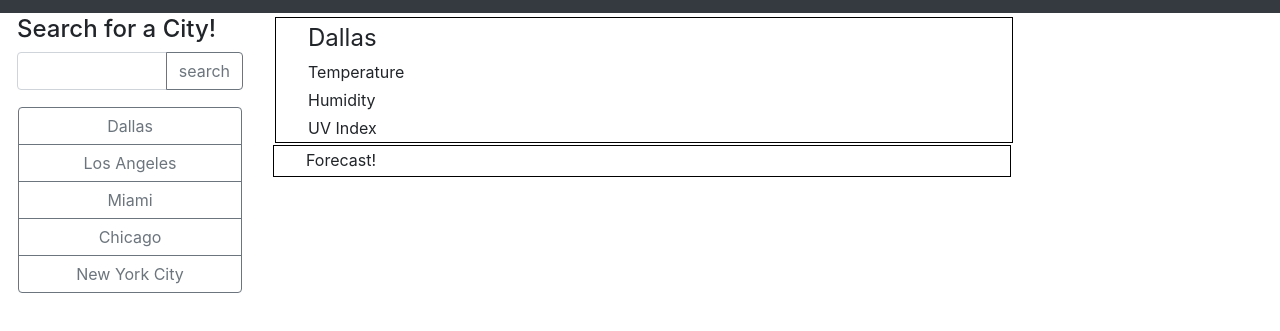
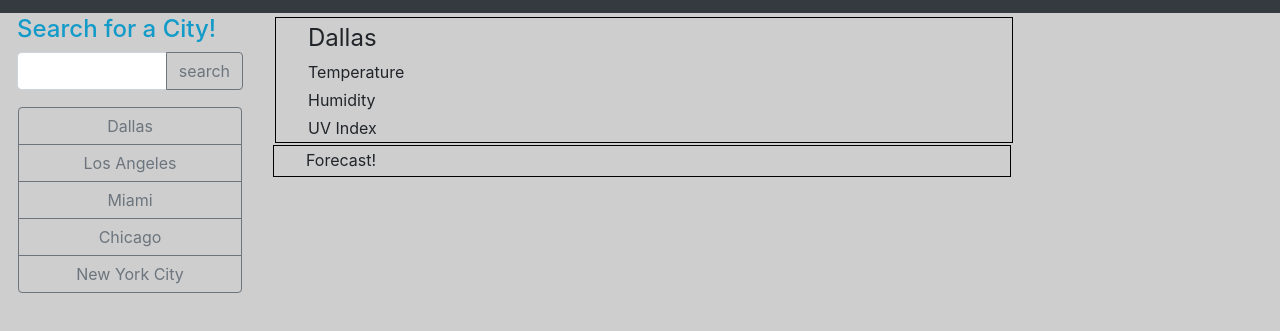
Before and after one commit to Rkhan93/Weather-Dashboard, a plain HTML site: page index.html in a window 1280 px wide. Shown: the part 59-390 px from the top of the page. Drawn offline with nearby package versions, Linux system fonts and the light colour scheme.

Commit message:
fix styling

```diff
--- a/Assets/style.css
+++ b/Assets/style.css
@@ -1,8 +1,16 @@
+body {background-color: rgb(206, 206, 206);}
+
 nav h1{
     color: orange;
     }
 
-    aside {
+    h4 {
+
+        color: rgb(18, 155, 201);
+      }
+
+
+      aside {
         margin-right: 20px;
         padding: 20px;
         clear: both;
@@ -43,9 +51,7 @@ nav h1{
     }
 
 
-
-
-.col-2{
+    .col-2{
     background-color: rgb(147, 189, 243);
     border-color: blue;
     border: 7px ;
```
